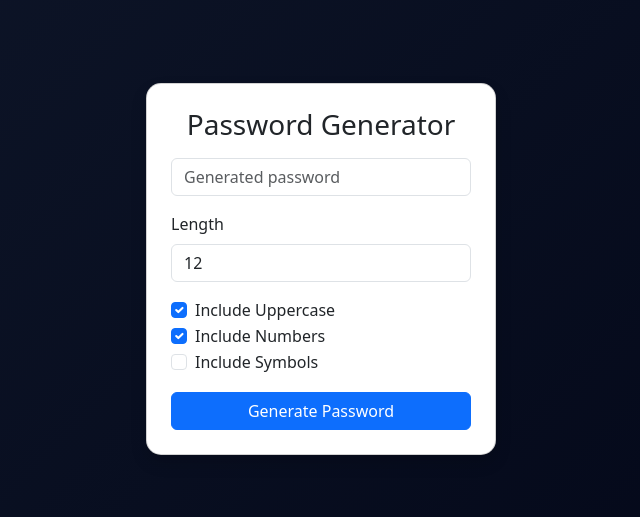
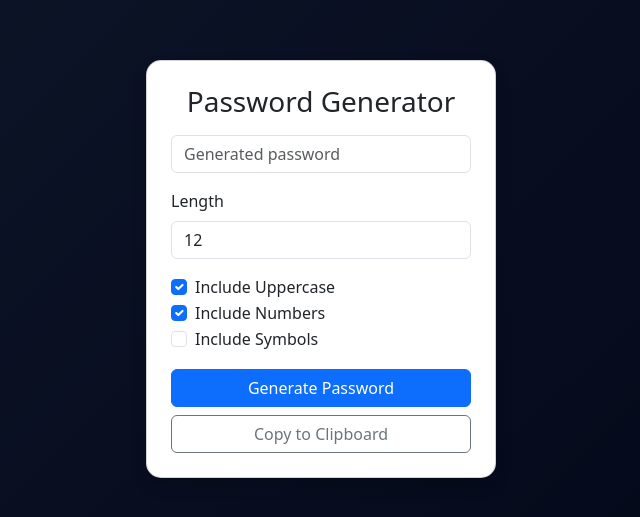
Before and after one commit to ajayduraisamy/js-password-generator, a plain HTML site: page index.html in a window 1280 px wide. Shown: the part 131-648 px from the top of the page, without its empty margins (319-959 px from the left). Drawn offline with nearby package versions, Linux system fonts and the light colour scheme.

Commit message:
Added copy to clipboard functionality

```diff
--- a/app.js
+++ b/app.js
@@ -28,3 +28,15 @@ function generatePassword(){
 
     document.getElementById("password").value = password;
 }
+
+function copyPassword(){
+    const passwordField = document.getElementById("password");
+
+    if(passwordField.value === ""){
+        alert("Generate a password first");
+        return;
+    }
+
+    navigator.clipboard.writeText(passwordField.value)
+        .then(() => alert("Password copied to clipboard "));
+}
--- a/index.html
+++ b/index.html
@@ -39,9 +39,11 @@
                 <label class="form-check-label">Include Symbols</label>
             </div>
 
-            <button class="btn btn-primary w-100 mt-3" onclick="generatePassword()">
-                Generate Password
-            </button>
+        <div class="d-grid gap-2 mt-3">
+            <button class="btn btn-primary" onclick="generatePassword()">Generate Password</button>
+            <button class="btn btn-outline-secondary" onclick="copyPassword()">Copy to Clipboard</button>
+        </div>
+
 
         </div>
     </div>
```
